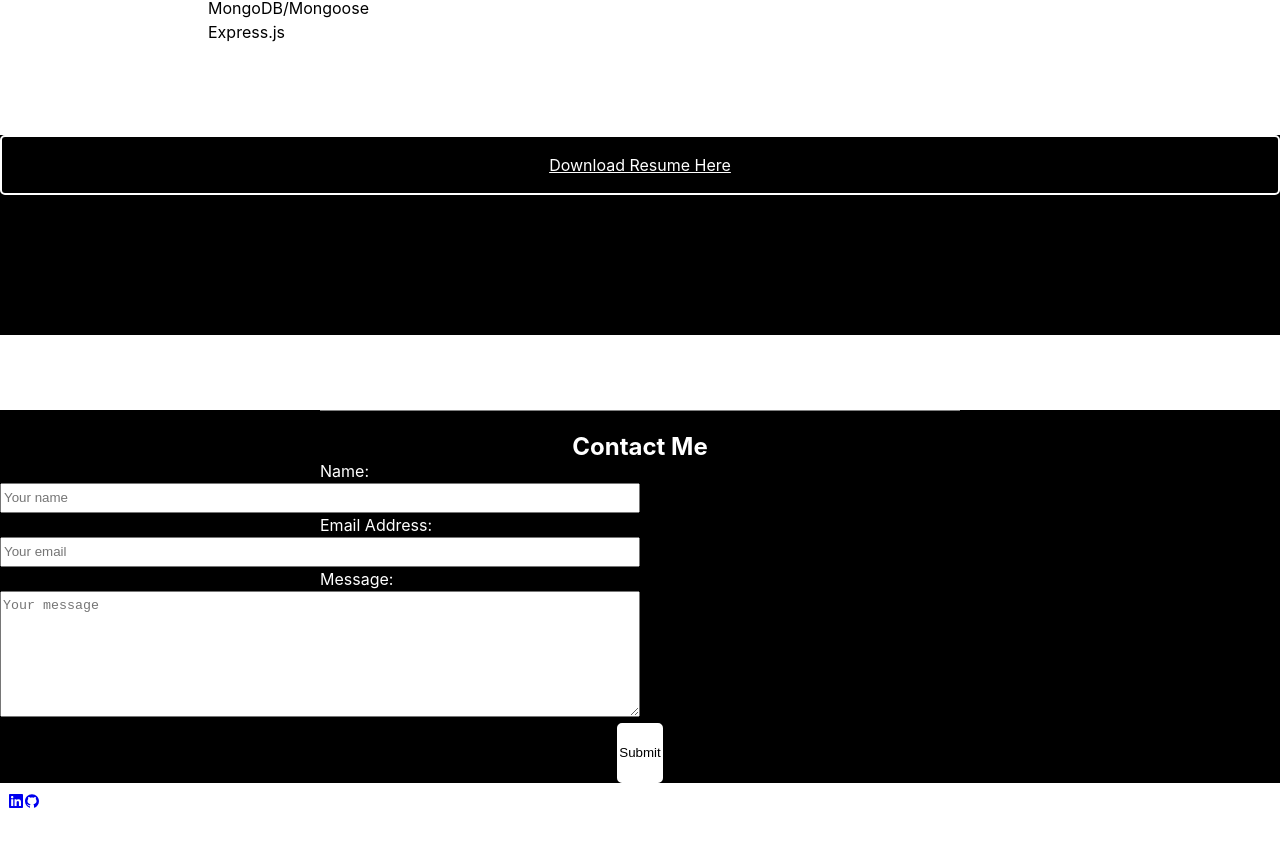
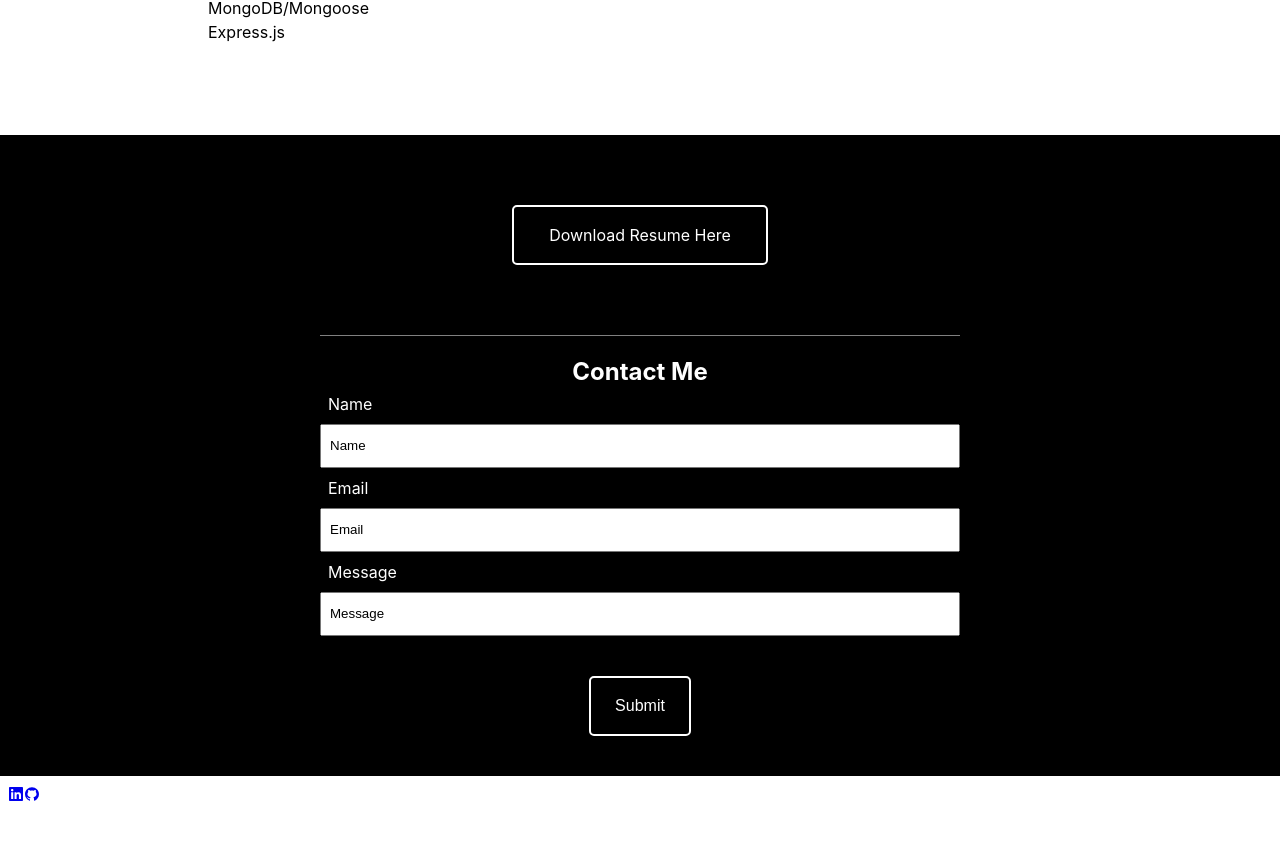
Before and after one commit to ReubenGenkin/React-portfolio, a React (Create React App) app: page / in a window 1280 px wide. Shown: the part 1198-2044 px from the top of the page. Built offline with nearby package versions, Linux system fonts and the light colour scheme.

Commit message:
finish with main content css

```diff
--- a/src/Styles/MainStyles.css
+++ b/src/Styles/MainStyles.css
@@ -65,6 +65,7 @@
 }
 
 .nav-link {
+    text-decoration: none;
     color: inherit;
 }
 
@@ -483,21 +484,26 @@ li {
     padding: 0;
     background-color: black;
     height: 200px;
+    display: flex;
+    justify-content: center;
+    align-items: center;
 }
 
 .resume-wrapper{
-    margin: 75px 0;
+    margin: 75px 0 0;
 }
 
 .resume-anchor {
+    text-decoration: none;
     color: white;
     width: 20%;
     margin: 0 auto;
 }
 
 .resume-link {
+    display: block;
     padding: 16px 0;
-    margin: 0 auto;
+    margin: auto;
     text-align: center;
     border: 2px solid white;
     border-radius: 5px;
@@ -506,6 +512,7 @@ li {
 .resume-link:hover {
     background-color: white;
     color: Black;
+    transition: color .5s, background-color .5s;
 }
 
 /* MAIN -------------------------------------------------------- CONTACT */
@@ -523,8 +530,10 @@ li {
 }
 
 .form-style {
+    display: block;
     width: 50%;
     margin: 0 auto;
+    padding: 8px;
 }
 
 .form-label {
@@ -535,16 +544,26 @@ li {
 
 .button-wrapper {
     text-align: center;
+    padding: 16px;
 }
 
 .submit-btn {
-    color: black;
-    background-color: white;
+    text-decoration: none;
+    color: white;
+    background-color: black;
+    display: block;
+    padding: 16px 24px;
+    margin: 24px auto;
+    text-align: center;
+    border: 2px solid white;
+    border-radius: 5px;
+    font-size: 16px;
 }
 
 .submit-btn:hover {
-    background-color: rgb(201, 201, 201);
+    background-color: white;
     color: black;
+    transition: color .5s, background-color .5s;
 }
 
 .submit-btn:active {
--- a/src/components/Contact.js
+++ b/src/components/Contact.js
@@ -1,33 +1,56 @@
-import React, { useState } from 'react';
-import { validateEmail } from '../utils/helper';
+import React, { useState } from "react";
+import { validateEmail } from "../utils/helper";
 
 function ContactForm() {
+  const [formState, setFormState] = useState({
+    name: "",
+    email: "",
+    message: "",
+  });
+  const { name, email, message } = formState;
+  const [errorMessage, setErrorMessage] = useState("");
 
-    const [formState, setFormState] = useState({ name: '', email: '', message: '' });
-    const { name, email, message } = formState;
-    const [errorMessage, setErrorMessage] = useState('');
+  let arr = ["Name", "Email", "Message"];
+  function contactFormGen(x) {
+    return arr.map((el) => (
+      <div className="form-group">
+        <label htmlFor={el} className="form-style form-label">
+          {el}{" "}
+        </label>
+        <input
+          type="text"
+          className="form-control form-style"
+          defaultValue={el}
+          name={el}
+          aria-describedby={el}
+          placeholder={`Your ${el}`}
+          onBlur={handleChange}
+        />
+      </div>
+    ));
+  }
 
   function handleChange(e) {
-        if (e.target.name === 'email') {
+    if (e.target.name === "Email") {
       const isValid = validateEmail(e.target.value);
       console.log(isValid);
       //isValid conditional statement
       if (!isValid) {
-                setErrorMessage('Your email is invalid');
+        setErrorMessage("Your email is invalid");
       } else {
-                setErrorMessage('');
+        setErrorMessage("");
       }
     } else {
       if (!e.target.value.length) {
         setErrorMessage(`${e.target.name} is required.`);
       } else {
-                setErrorMessage('');
+        setErrorMessage("");
       }
     }
 
     //console.log('errorMessage', errorMessage);
 
-        setFormState({ ...formState, [e.target.name]: e.target.value })
+    setFormState({ ...formState, [e.target.name]: e.target.value });
 
     if (!errorMessage) {
       setFormState({ ...formState, [e.target.name]: e.target.value });
@@ -40,7 +63,6 @@ function ContactForm() {
   }
 
   return (
-
     <section id="Contact" className="container-fluid">
       <div class="contact-wrapper">
         <div className="">
@@ -48,36 +70,26 @@ function ContactForm() {
         </div>
 
         <form id="contact-form  email-form " onSubmit={handleSubmit}>
-
-                    <div className="">
-                        <label htmlFor="name" className="form-style form-label">Name: </label>
-                        <input type="text" className="form-control form-style" defaultValue={name} name="name" aria-describedby="name" placeholder="Your name" onBlur={handleChange} />
-                    </div>
-
-                    <div className="form-group">
-                        <label htmlFor="email" className="form-style form-label">Email Address: </label>
-                        <input type="email" className="form-control form-style" defaultValue={email} name="email" aria-describedby="email" placeholder="Your email" onBlur={handleChange} />
-                    </div>
-
-                    <div className="form-group ">
-                        <label htmlFor="message" className="form-style form-label">Message: </label>
-                        <textarea name="message" className="form-control form-style" defaultValue={message} aria-describedby="message" placeholder="Your message" onBlur={handleChange} rows="5" />
-                    </div>
+          {contactFormGen()}
 
           {errorMessage && (
             <div>
               <p className="error-text">{errorMessage}</p>
             </div>
           )}
+
           <div className="button-wrapper">
-                        <button type="submit" className="btn btn-primary m-2 btn-lg submit-btn col-md-2">Submit</button>
+            <button
+              type="submit"
+              className=" submit-btn"
+            >
+              Submit
+            </button>
           </div>
         </form>
       </div>
-
     </section>
-
-    )
+  );
 }
 
 export default ContactForm;
```
Lines whose indentation alone changed are shown as unchanged.
